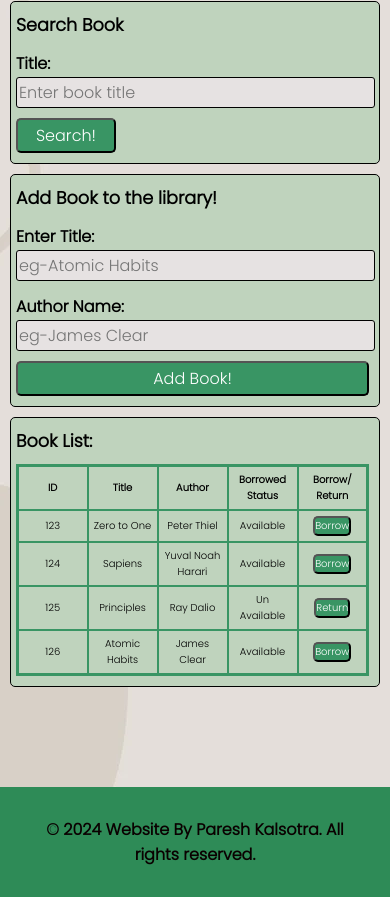
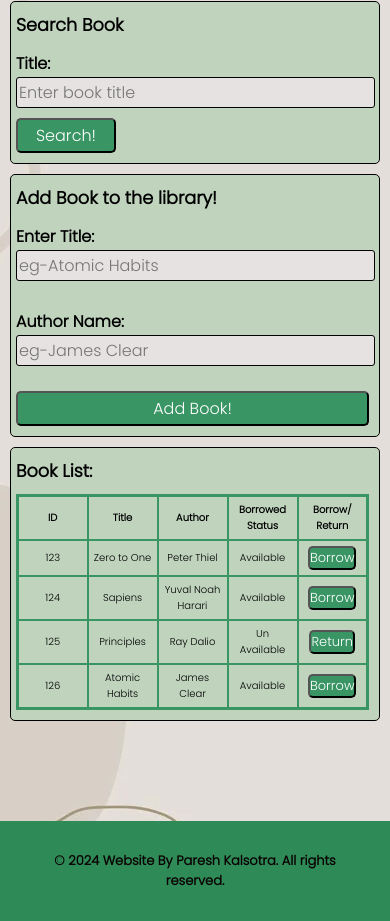
Before and after one commit to Paresh-Kalsotra/library-management-system, a plain HTML site: page index.html in a window 390 px wide. Shown: the part 566-1487 px from the top of the page. Before the commit the page ends 1463 px from the top, so only its background shows below. Drawn offline with Linux system fonts and the light colour scheme.

Commit message:
font size update

```diff
--- a/style.css
+++ b/style.css
@@ -99,6 +99,7 @@ h1 {
 }
 #add-form {
   display: flex;
+  gap: 15px;
   flex-wrap: wrap;
 }
 #add-button,
@@ -167,13 +168,17 @@ h1 {
 
 @media only screen and (max-width: 550px) {
   th,
-  td,
+  td {
+    font-size: x-small;
+  }
   #statusResponse,
   #addResponse,
   #searchResponse,
-  .statusbtn {
-    font-size: x-small;
+  .statusbtn,
+  h6 {
+    font-size: small;
   }
+
   h1 {
     font-size: 1rem;
   }
```
